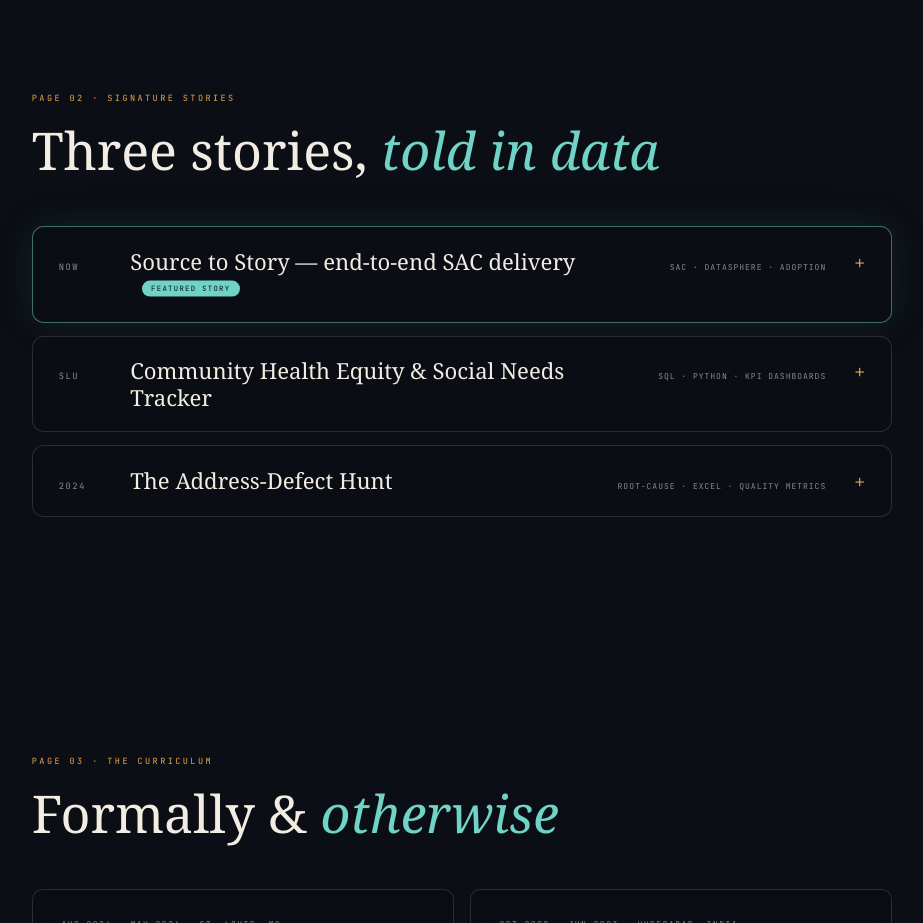
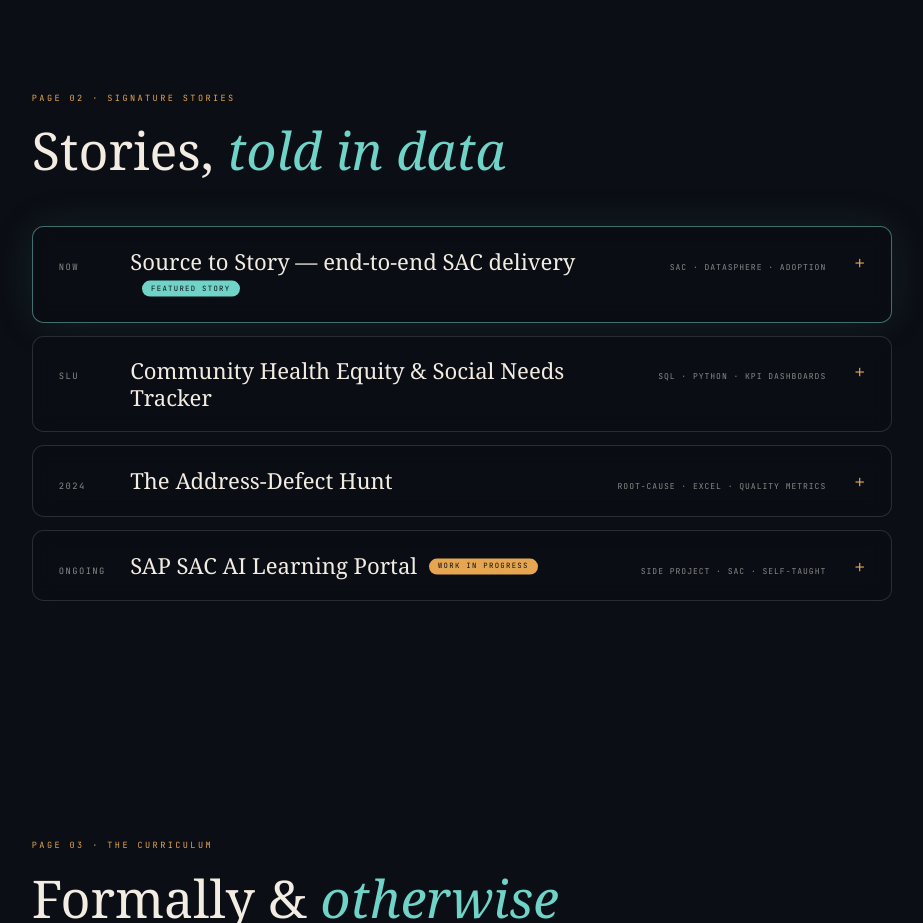
Before and after one commit to thanujakalla/portfolio, a website built with Vite: page index.html in a window 1280 px wide. Shown: the part 5920-6843 px from the top of the page, without its empty margins (178-1101 px from the left). Built offline with nearby package versions, Linux system fonts and the light colour scheme; some packages are replaced by stand-ins of ours; animation ran at ten frames a second.

Commit message:
Add SAP SAC AI Learning Portal as a work-in-progress project
A fourth case study for the side project she built to learn SAP
Analytics Cloud by teaching it — links out to the live portal and
carries a "work in progress" badge since it's actively being built.

Co-Authored-By: Claude Sonnet 5 <noreply@anthropic.com>

```diff
--- a/index.html
+++ b/index.html
@@ -89,7 +89,7 @@
     <!-- ============ CASE STUDIES ============ -->
     <section class="cases" id="stories" aria-label="Case studies">
       <p class="eyebrow">Page 02 · Signature Stories</p>
-      <h2 class="section-title">Three stories, <em>told in data</em></h2>
+      <h2 class="section-title">Stories, <em>told in data</em></h2>
 
       <div class="case case--featured" data-poster="sac">
         <button class="case__head" aria-expanded="false">
@@ -173,6 +173,29 @@
         </div>
       </div>
 
+      <div class="case" data-poster="sacportal">
+        <button class="case__head" aria-expanded="false">
+          <span class="case__year">Ongoing</span>
+          <span class="case__name">SAP SAC AI Learning Portal<span class="case__badge case__badge--wip">Work in progress</span></span>
+          <span class="case__tags">Side project · SAC · Self-taught</span>
+          <span class="case__toggle" aria-hidden="true">+</span>
+        </button>
+        <div class="case__body">
+          <div class="case__inner">
+            <div class="case__poster case__poster--sacportal" aria-hidden="true">
+              <span class="poster__label">Day 1 →<br/>Day 14</span>
+              <span class="poster__bars"><i style="--h:20%"></i><i style="--h:34%"></i><i style="--h:46%"></i><i style="--h:58%"></i><i style="--h:70%"></i><i style="--h:38%"></i></span>
+            </div>
+            <div class="case__text">
+              <p class="case__role">Role — builder, teacher, and first student</p>
+              <p><strong>The problem.</strong> Learning SAP Analytics Cloud from scratch meant scattered docs, no throughline, and nobody grading the homework.</p>
+              <p><strong>The build.</strong> A 14-day, story-driven learning portal for myself: a RetailCo India case study, daily checklists, official SAP doc links, and AI prompts for when I got stuck — all static, running client-side on GitHub Pages, no server required.</p>
+              <p><strong>The result.</strong> Days 1–10 are live and working. Days 11–14 and a Power BI → SAC transition track are next, whenever the next free weekend shows up — this one's still being written.</p>
+              <p><a class="case__link" href="https://thanujakalla.github.io/sap-sac-ai-learning-portal/" target="_blank" rel="noopener">Visit the portal ↗</a></p>
+            </div>
+          </div>
+        </div>
+      </div>
     </section>
 
     <!-- ============ EDUCATION ============ -->
--- a/src/style.css
+++ b/src/style.css
@@ -203,6 +203,7 @@ section { padding: clamp(5rem, 14vh, 9rem) clamp(1.25rem, 6vw, 6rem); max-width:
   color: var(--ink); background: var(--teal); border-radius: 2rem; padding: .28rem .7rem;
   transform: translateY(-.2em);
 }
+.case__badge--wip { background: var(--amber); }
 .case__head {
   display: grid; grid-template-columns: 4.5rem 1fr auto 2rem; align-items: baseline; gap: 1rem;
   width: 100%; padding: 1.6rem .2rem; background: none; border: 0; cursor: pointer;
@@ -236,6 +237,18 @@ section { padding: clamp(5rem, 14vh, 9rem) clamp(1.25rem, 6vw, 6rem); max-width:
 .case__poster--health .poster__bars i:nth-child(2n) { opacity: .45; }
 .case__poster--sac { border-color: rgba(111, 211, 199, .35); }
 .case__poster--sac .poster__label { color: var(--teal); }
+.case__poster--sacportal { border-color: rgba(230, 166, 81, .4); }
+.case__poster--sacportal .poster__label { color: var(--amber); }
+.case__poster--sacportal .poster__bars i { background: var(--amber); opacity: .8; }
+.case__poster--sacportal .poster__bars i:nth-child(-n+4) { background: var(--teal); }
+
+.case__link {
+  display: inline-flex; align-items: center; gap: .4rem; margin-top: .4rem;
+  font-family: var(--mono); font-size: .7rem; letter-spacing: .1em; text-transform: uppercase;
+  color: var(--amber); border-bottom: 1px solid var(--amber); padding-bottom: .15rem;
+  transition: opacity .3s;
+}
+.case__link:hover { opacity: .7; }
 .case__role { font-family: var(--mono); font-size: .64rem; letter-spacing: .16em; text-transform: uppercase; color: var(--amber); margin-bottom: 1rem; }
 .case__text p + p { margin-top: .8rem; }
 .case__stats { display: flex; gap: clamp(1.5rem, 4vw, 3rem); margin-top: 1.6rem; flex-wrap: wrap; }
```
